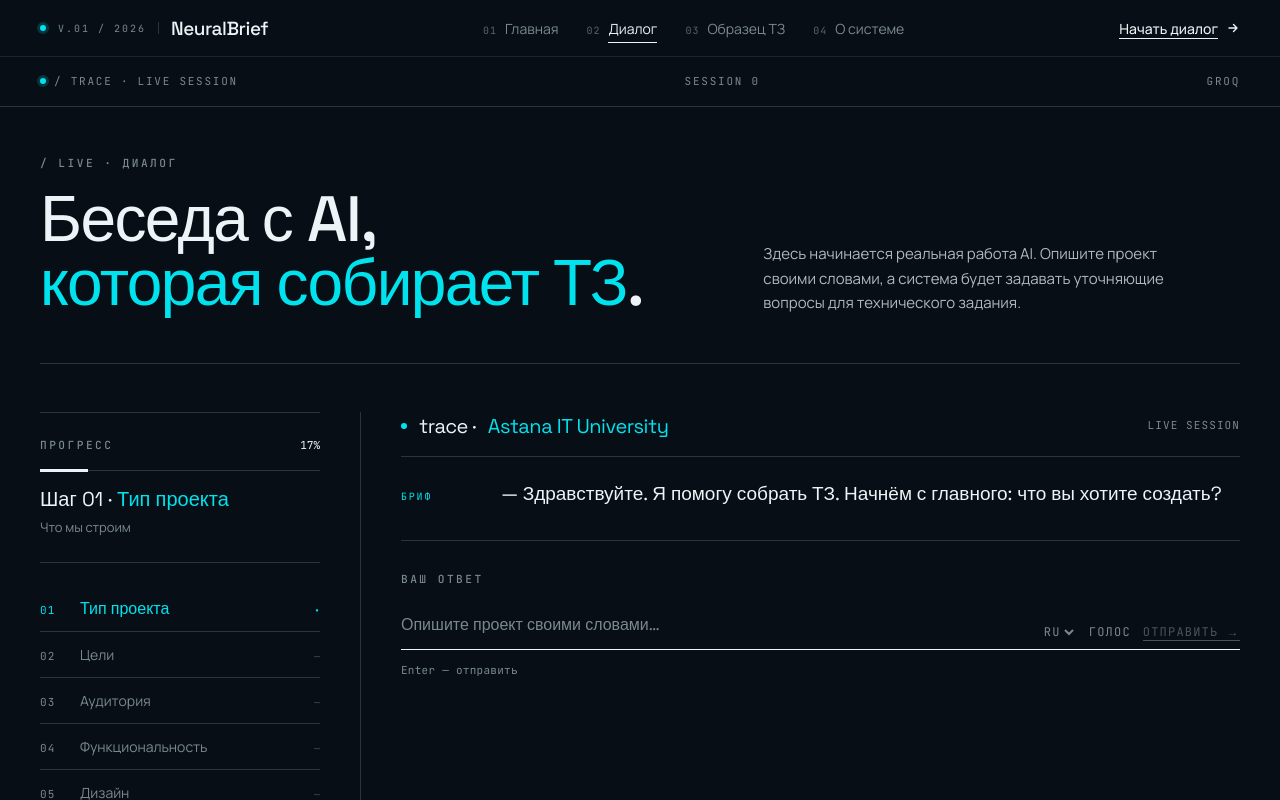
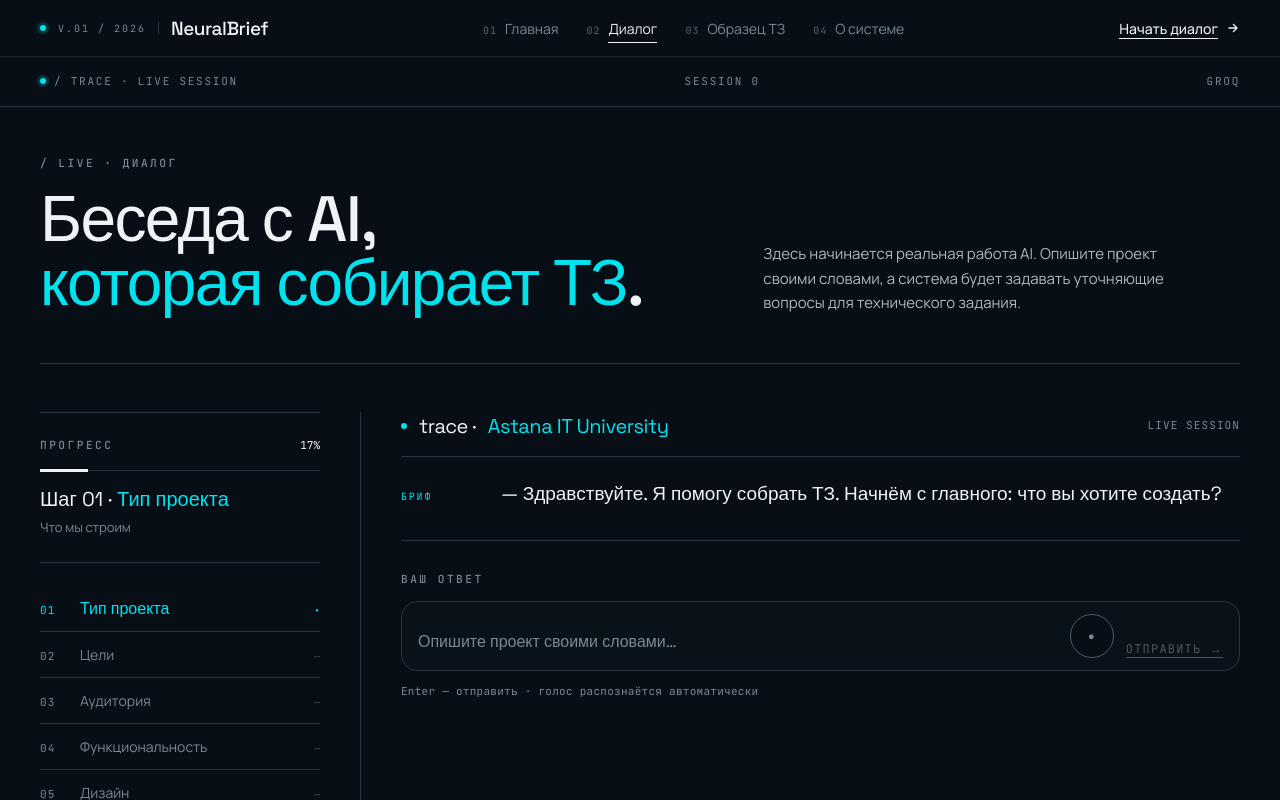
Before and after one commit to MOYISEY/hero-section, a Next.js app: page /chat in a window 1280 px wide. Shown: the top 800 px of the page. Built offline with nearby package versions, Linux system fonts and the light colour scheme.

Commit message:
Polish automatic voice input UI

```diff
--- a/components/chat/chat-interface.tsx
+++ b/components/chat/chat-interface.tsx
@@ -55,12 +55,6 @@ const STEPS: Step[] = [
   { id: "06", label: "Сроки и формат", hint: "Когда и в каком виде" },
 ]
 
-const VOICE_LANGUAGES = [
-  { code: "ru-RU", label: "RU" },
-  { code: "kk-KZ", label: "KZ" },
-  { code: "en-US", label: "EN" },
-]
-
 const INITIAL_MESSAGES: UIMessage[] = [
   {
     id: "start",
@@ -89,8 +83,8 @@ export function ChatInterface() {
     messages: INITIAL_MESSAGES,
   })
   const [input, setInput] = useState("")
-  const [voiceLanguage, setVoiceLanguage] = useState("ru-RU")
   const [isRecording, setIsRecording] = useState(false)
+  const [voicePreview, setVoicePreview] = useState("")
   const scrollRef = useRef<HTMLDivElement>(null)
   const recognitionRef = useRef<SpeechRecognition | null>(null)
   const isStreaming = status === "submitted" || status === "streaming"
@@ -160,7 +154,8 @@ export function ChatInterface() {
 
     const recognition = new SpeechRecognitionApi()
     recognitionRef.current = recognition
-    recognition.lang = voiceLanguage
+    const browserLanguage = navigator.language
+    recognition.lang = /^(ru|kk|en)/i.test(browserLanguage) ? browserLanguage : "ru-RU"
     recognition.continuous = false
     recognition.interimResults = true
 
@@ -171,7 +166,10 @@ export function ChatInterface() {
         .join(" ")
         .trim()
 
-      if (transcript) setInput(transcript)
+      if (transcript) {
+        setVoicePreview(transcript)
+        setInput(transcript)
+      }
     }
 
     recognition.onerror = () => {
@@ -187,8 +185,9 @@ export function ChatInterface() {
 
     recognition.start()
     setIsRecording(true)
+    setVoicePreview("")
     toast("Слушаю голос", {
-      description: "Говорите на русском, казахском или английском.",
+      description: "Говорите на русском, казахском или английском. Текст появится ниже.",
     })
   }
 
@@ -366,7 +365,14 @@ export function ChatInterface() {
             >
               <label className="block">
                 <span className="nb-eyebrow">Ваш ответ</span>
-                <div className="mt-3 flex items-end gap-3 border-b border-foreground py-2">
+                <div
+                  className={cn(
+                    "mt-3 flex items-end gap-3 rounded-2xl border px-4 py-3 transition-all duration-300",
+                    isRecording
+                      ? "border-primary/70 bg-primary/[0.06] shadow-[0_0_40px_rgba(0,229,255,0.08)]"
+                      : "border-border bg-surface/30",
+                  )}
+                >
                   <input
                     type="text"
                     value={input}
@@ -376,29 +382,25 @@ export function ChatInterface() {
                     aria-label="Ваше сообщение"
                     disabled={isStreaming}
                   />
-                  <select
-                    value={voiceLanguage}
-                    onChange={(e) => setVoiceLanguage(e.target.value)}
-                    disabled={isStreaming || isRecording}
-                    aria-label="Язык голосового ввода"
-                    className="bg-transparent text-muted-foreground hover:text-foreground transition-colors text-[12px] font-mono uppercase tracking-widest outline-none disabled:opacity-40"
-                  >
-                    {VOICE_LANGUAGES.map((language) => (
-                      <option key={language.code} value={language.code}>
-                        {language.label}
-                      </option>
-                    ))}
-                  </select>
                   <button
                     type="button"
                     onClick={handleVoiceInput}
                     disabled={isStreaming}
                     className={cn(
-                      "text-muted-foreground hover:text-foreground transition-colors text-[12px] font-mono uppercase tracking-widest disabled:opacity-40",
-                      isRecording && "text-primary",
+                      "relative grid size-11 shrink-0 place-items-center rounded-full border font-mono text-[11px] uppercase tracking-widest transition-all duration-300 disabled:opacity-40",
+                      isRecording
+                        ? "border-primary bg-primary text-primary-foreground shadow-[0_0_24px_rgba(0,229,255,0.35)]"
+                        : "border-border-strong bg-background text-muted-foreground hover:border-primary hover:text-primary",
                     )}
+                    aria-label={isRecording ? "Остановить запись голоса" : "Начать голосовой ввод"}
                   >
-                    {isRecording ? "Стоп" : "Голос"}
+                    {isRecording && (
+                      <span
+                        aria-hidden
+                        className="absolute inset-[-6px] rounded-full border border-primary/40 animate-ping"
+                      />
+                    )}
+                    <span aria-hidden>{isRecording ? "■" : "●"}</span>
                   </button>
                   <button
                     type="submit"
@@ -409,9 +411,14 @@ export function ChatInterface() {
                   </button>
                 </div>
               </label>
-              <p className="mt-3 font-mono text-[11px] text-muted-foreground tracking-wide">
-                Enter — отправить
-              </p>
+              <div className="mt-3 flex flex-wrap items-center justify-between gap-3 font-mono text-[11px] text-muted-foreground tracking-wide">
+                <p>{isRecording ? "Идёт запись · говорите свободно" : "Enter — отправить · голос распознаётся автоматически"}</p>
+                {voicePreview && (
+                  <p className="max-w-full truncate rounded-full border border-primary/25 bg-primary/[0.06] px-3 py-1 text-primary">
+                    Распознано: {voicePreview}
+                  </p>
+                )}
+              </div>
             </form>
           </section>
         </div>
```
